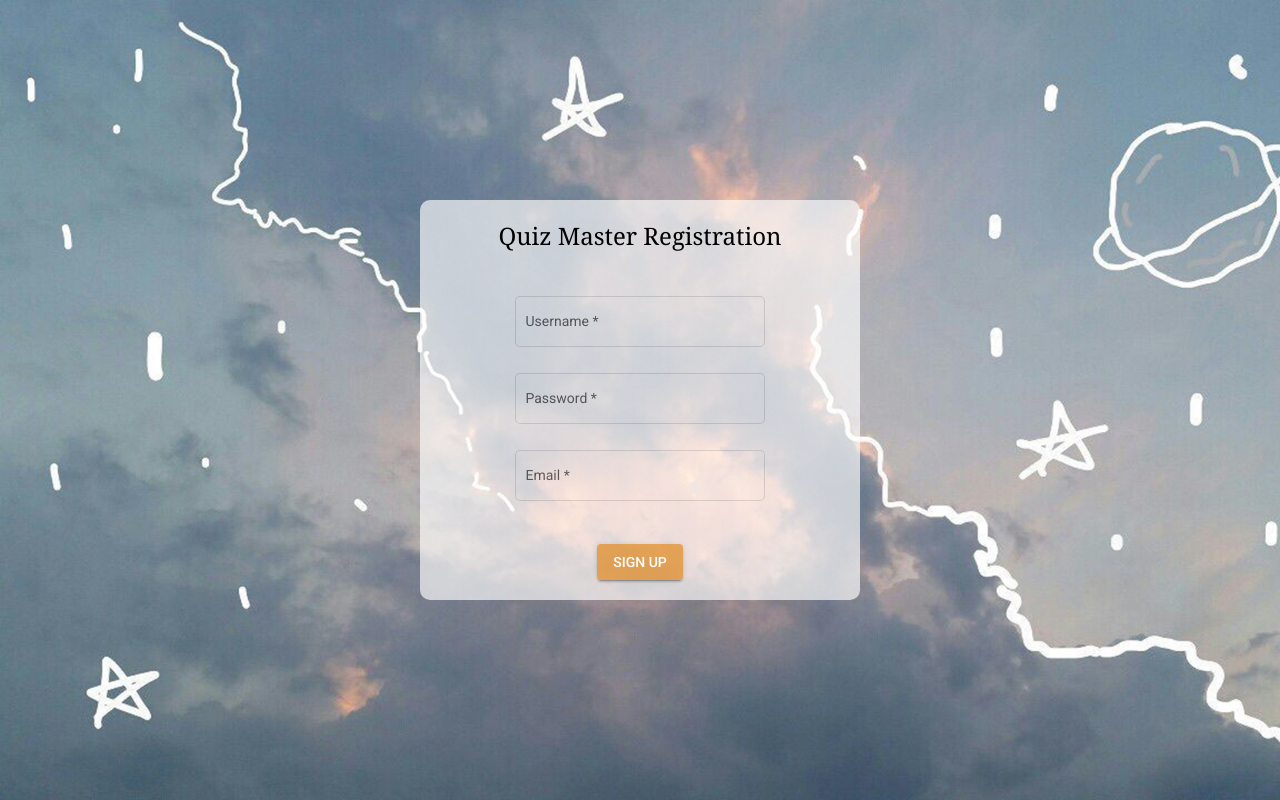
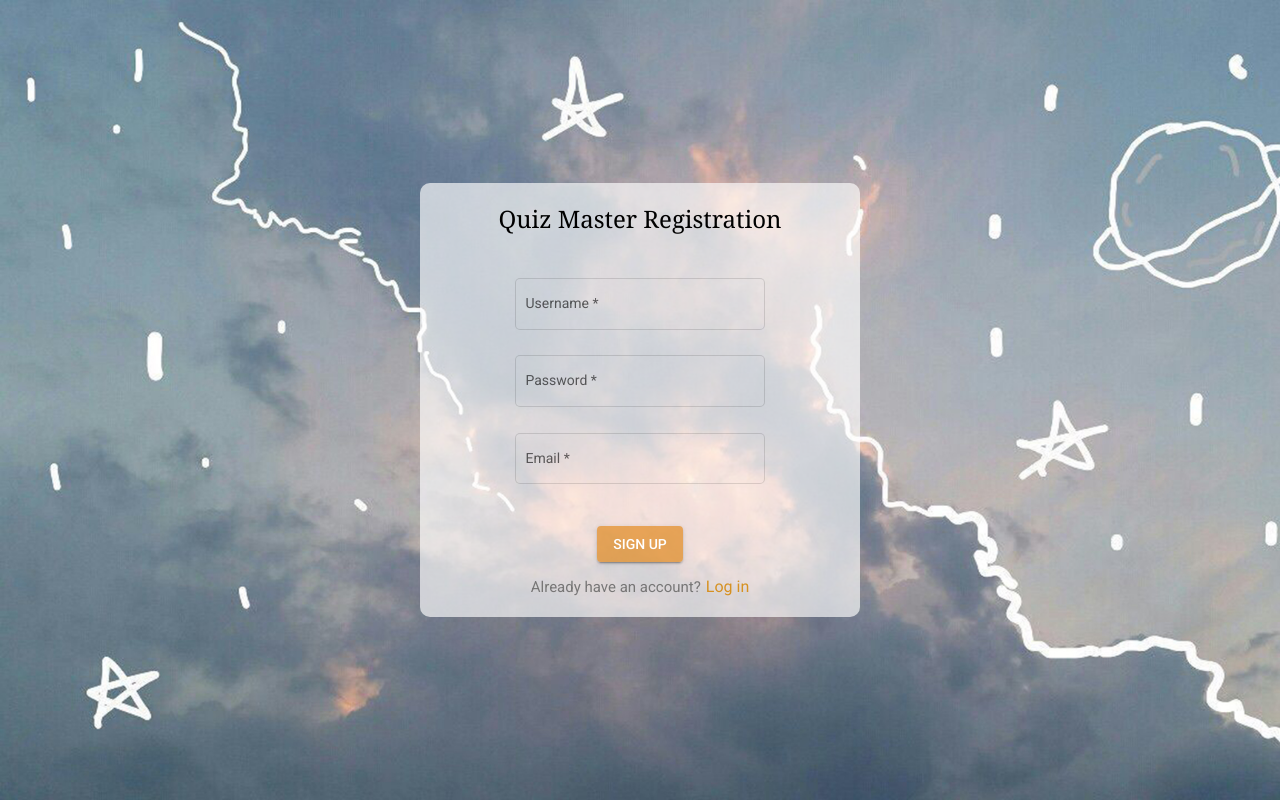
Before and after one commit to eszti28/quiz-master, an Angular app in the folder frontend/: page /register in a window 1280 px wide. Built offline with nearby package versions, Linux system fonts and the light colour scheme.

Commit message:
added login button to register route and back

```diff
--- a/frontend/src/app/features/authentication/login/login.component.html
+++ b/frontend/src/app/features/authentication/login/login.component.html
@@ -25,13 +25,13 @@
       </mat-form-field>
       <br />
       <div class="button-container">
-        <div class="sign-up">
+        <div class="sign-in">
           <button mat-raised-button (click)="signIn()">SIGN IN</button>
         </div>
-        <!-- <div class="login">
-            <p>Already have an account?</p>
-            <a routerLink="/login">Log in</a>
-          </div> -->
+        <div class="register">
+          <p>Don't have and account yet?</p>
+          <a routerLink="/register">Sign up</a>
+        </div>
       </div>
     </form>
   </div>
--- a/frontend/src/app/features/authentication/login/login.component.scss
+++ b/frontend/src/app/features/authentication/login/login.component.scss
@@ -30,7 +30,26 @@
     .button-container {
       margin-top: 20px;
       display: flex;
-      justify-content: center;
+      flex-direction: column;
+      align-items: center;
+
+      .register {
+        display: flex;
+        margin-top: 15px;
+
+        p {
+          color: rgb(119, 118, 118);
+          font-size: 15px;
+          margin: 0;
+        }
+
+        a {
+          color: #d69122;
+          font-size: 16px;
+          text-decoration: none;
+          margin-left: 5px;
+        }
+      }
 
       button {
         background-color: rgba(226, 135, 25, 0.68);
--- a/frontend/src/app/features/authentication/registration/registration.component.html
+++ b/frontend/src/app/features/authentication/registration/registration.component.html
@@ -42,10 +42,10 @@
         <div class="sign-up">
           <button mat-raised-button (click)="signUp()">SIGN UP</button>
         </div>
-        <!-- <div class="login">
+        <div class="login">
           <p>Already have an account?</p>
           <a routerLink="/login">Log in</a>
-        </div> -->
+        </div>
       </div>
     </form>
   </div>
--- a/frontend/src/app/features/authentication/registration/registration.component.scss
+++ b/frontend/src/app/features/authentication/registration/registration.component.scss
@@ -30,7 +30,26 @@
     .button-container {
       margin-top: 20px;
       display: flex;
-      justify-content: center;
+      flex-direction: column;
+      align-items: center;
+
+      .login {
+        display: flex;
+        margin-top: 15px;
+
+        p {
+          color: rgb(119, 118, 118);
+          font-size: 15px;
+          margin: 0;
+        }
+
+        a {
+          color: #d69122;
+          font-size: 16px;
+          text-decoration: none;
+          margin-left: 5px;
+        }
+      }
 
       button {
         background-color: rgba(226, 135, 25, 0.68);
```
